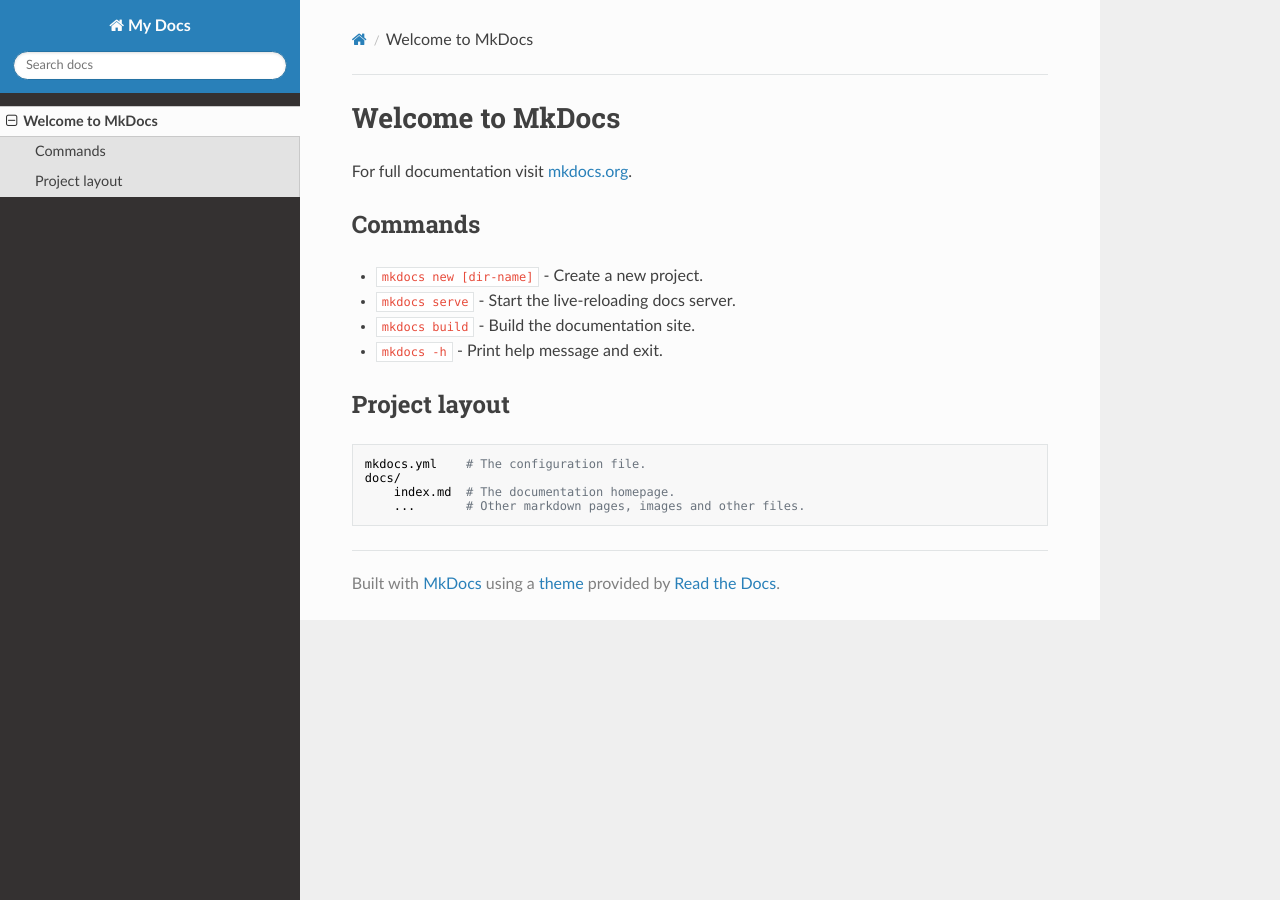
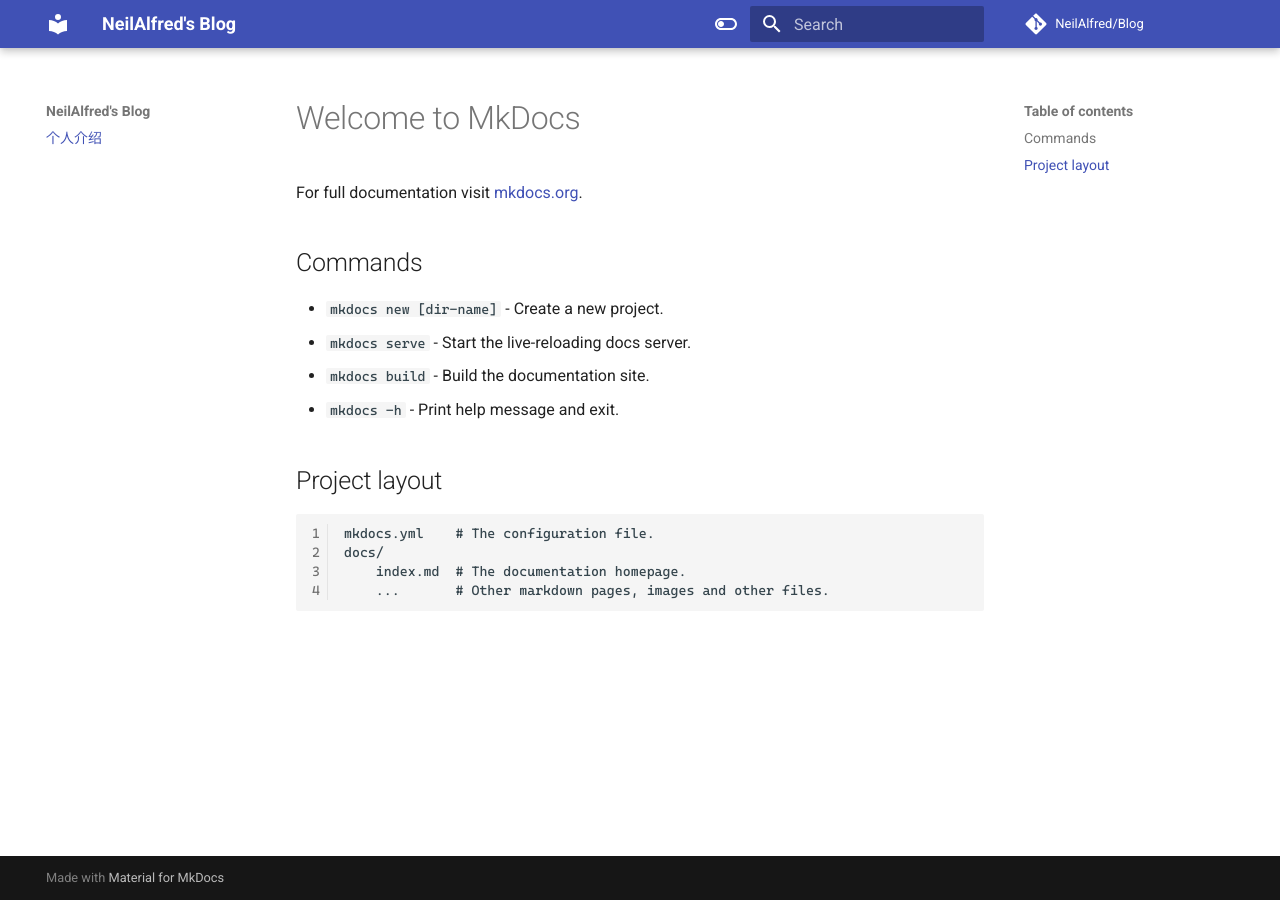
Before and after one commit to NeilAlfred/NeilAlfred.github.io, an MkDocs documentation site: the page built from docs/index.md, in a window 1280 px wide. Built offline with MkDocs 1.6.1 and Material for MkDocs 9.7.7, drawn with Linux system fonts in a browser that asks for light colours; nearby versions of some CDN libraries; some web fonts are replaced; comment, search, counter and statistics services are not loaded.

Commit message:
third push

```diff
--- a/mkdocs.yml
+++ b/mkdocs.yml
@@ -1,2 +1,46 @@
-site_name: My Docs
-theme: 'readthedocs'
+site_name: NeilAlfred's Blog
+site_url: https://NeilAlfred.github.io/Blog/
+repo_url: https://github.com/NeilAlfred/Blog
+repo_name: NeilAlfred/Blog
+theme:
+  name: material
+  palette:
+    - media: "(prefers-color-scheme: light)"
+      scheme: default
+      toggle:
+        icon: material/toggle-switch-off-outline
+        name: Switch to dark mode
+    - media: "(prefers-color-scheme: dark)"
+      scheme: slate
+      toggle:
+        icon: material/toggle-switch
+        name: Switch to light mode
+  features:
+    - navigation.top
+  font:
+    code: Cascadia
+
+nav:
+  - 个人介绍: index.md
+
+markdown_extensions:
+  - attr_list
+  - pymdownx.tasklist:
+      custom_checkbox: true
+  - pymdownx.highlight:
+      linenums: true
+  - pymdownx.superfences
+  - pymdownx.emoji:
+      emoji_index: !!python/name:materialx.emoji.twemoji
+      emoji_generator: !!python/name:materialx.emoji.to_svg
+  - pymdownx.arithmatex:
+      generic: true
+
+
+extra_javascript:
+  - javascripts/mathjax.js
+  - https://polyfill.io/v3/polyfill.min.js?features=es6
+  - https://cdn.jsdelivr.net/npm/mathjax@3/es5/tex-mml-chtml.js
+
+extra_css:
+  - stylesheets/extra.css
```
